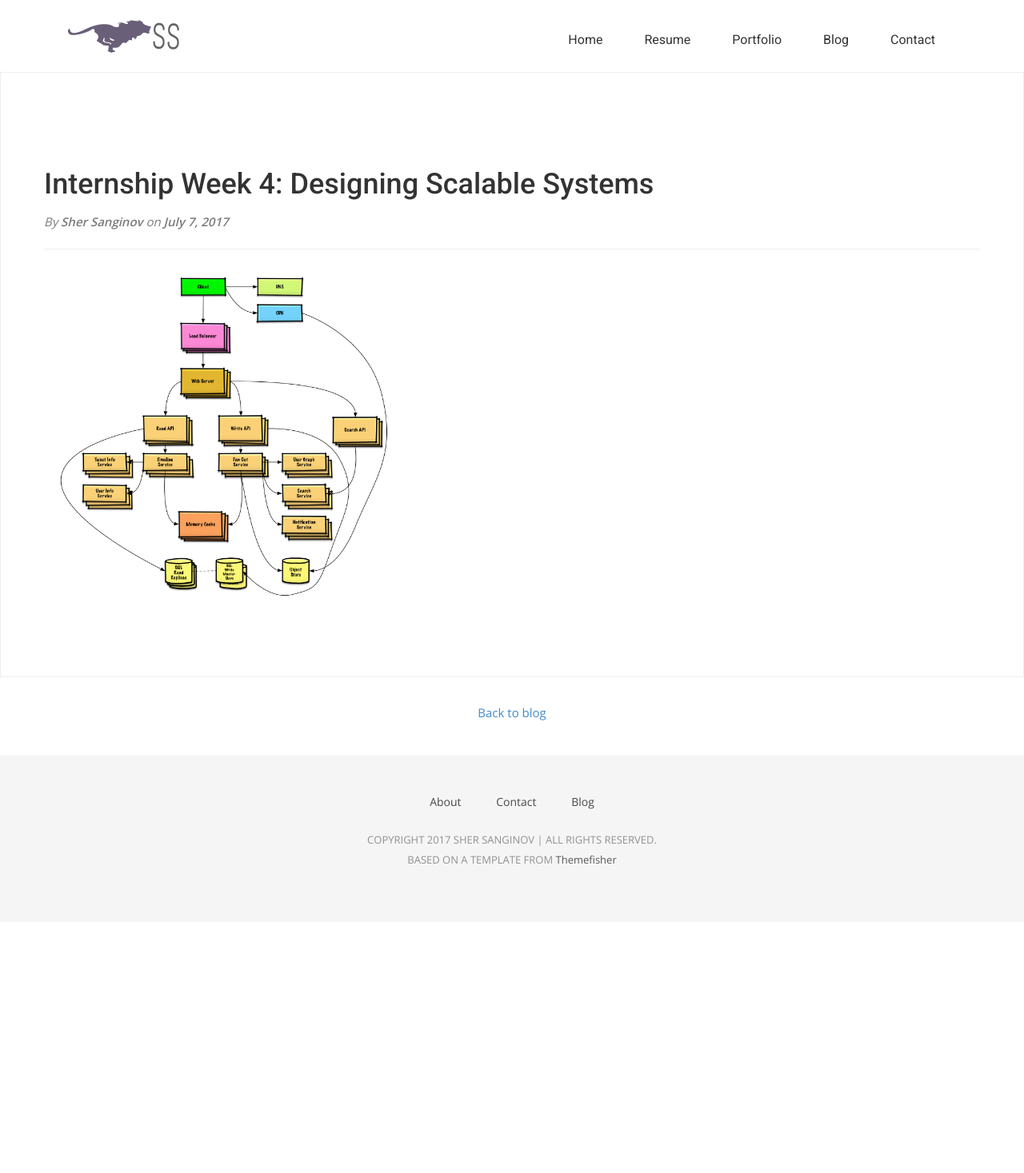
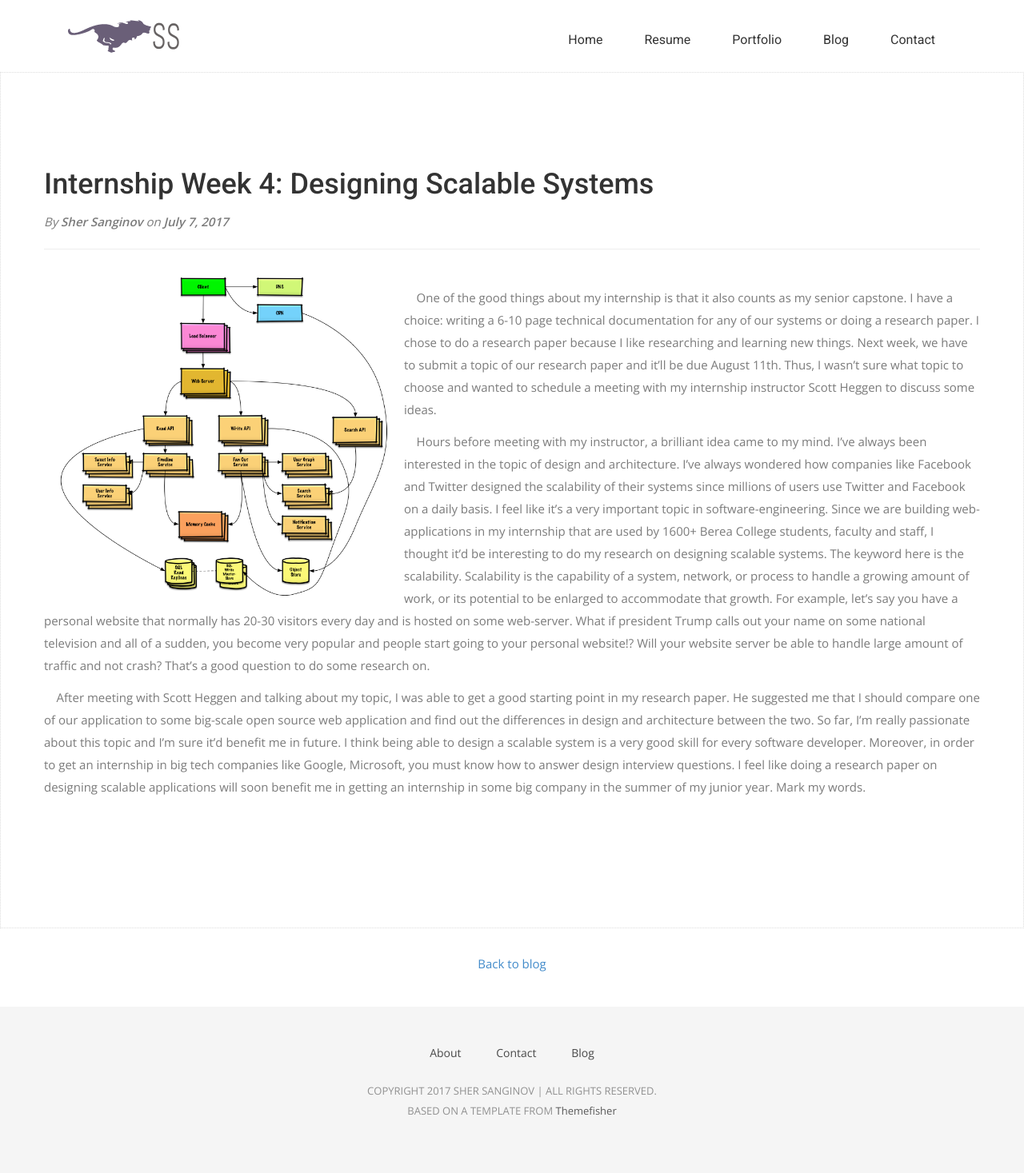
Before and after one commit to sanginovs/personal-website, a Jekyll site: the page built from _posts/2017-07-7-project-idea.md, in a window 1280 px wide. Shown: the whole page at 80% size. Built offline with Jekyll 4.4.1, drawn with Linux system fonts in a browser that asks for light colours; nearby versions of some CDN libraries; some web fonts are replaced; comment, search, counter and statistics services are not loaded; before the commit the page ends 1153 px from its top, so only the background shows below that.

Commit message:
added week 4 blog

```diff
--- a/_posts/2017-07-7-project-idea.md
+++ b/_posts/2017-07-7-project-idea.md
@@ -7,10 +7,12 @@ author: "Sher Sanginov"
 
 <img class="img-responsive" src="/assets/img/intern8.png" alt="Drawing" style="width: 450px; height: 400px; display: block; float:left; ">
 
-&nbsp;&nbsp;&nbsp;&nbsp;
+&nbsp;&nbsp;&nbsp;&nbsp;One of the good things about my internship is that it also counts as my senior capstone. I have a choice: writing a 6-10 page technical documentation for any of our systems or doing a research paper. I chose to do a research paper because I like researching and learning new things. Next week, we have to submit a topic of our research paper and it'll be due August 11th. Thus, I wasn't sure what topic to choose and wanted to schedule a meeting with my internship instructor Scott Heggen to discuss some ideas.
 
+&nbsp;&nbsp;&nbsp;&nbsp;Hours before meeting with my instructor, a brilliant idea came to my mind. I've always been interested in the topic of design and architecture. I've always wondered how companies like Facebook and Twitter designed the scalability of their systems since millions of users use Twitter and Facebook on a daily basis. I feel like it's a very important topic in software-engineering. Since we are building web-applications in my internship that are used by 1600+ Berea College students, faculty and staff, I thought it'd be interesting to do my research on designing scalable systems. The keyword here is the scalability. Scalability is the capability of a system, network, or process to handle a growing amount of work, or its potential to be enlarged to accommodate that growth. For example, let's say you have a personal website that normally has 20-30 visitors every day and is hosted on some web-server. What if president Trump calls out your name on some national television and all of a sudden, you become very popular and people start going to your personal website!? Will your website server be able to handle large amount of traffic and not crash? That's a good question to do some research on.
 
-&nbsp;&nbsp;&nbsp;&nbsp;
+&nbsp;&nbsp;&nbsp;&nbsp;After meeting with Scott Heggen and talking about my topic, I was able to get a good starting point in my research paper. He suggested me that I should compare one of our application to some big-scale open source web application and find out the differences in design and architecture between the two. So far, I'm really passionate about this topic and I'm sure it'd benefit me in future. I think being able to design a scalable system is a very good skill for every software developer. Moreover, in order to get an internship in big tech companies like Google, Microsoft, you must know how to answer design interview questions. I feel like doing a research paper on designing scalable applications will soon benefit me in getting an internship in some big company in the summer of my junior year. Mark my words.
+
 
 
 
```
